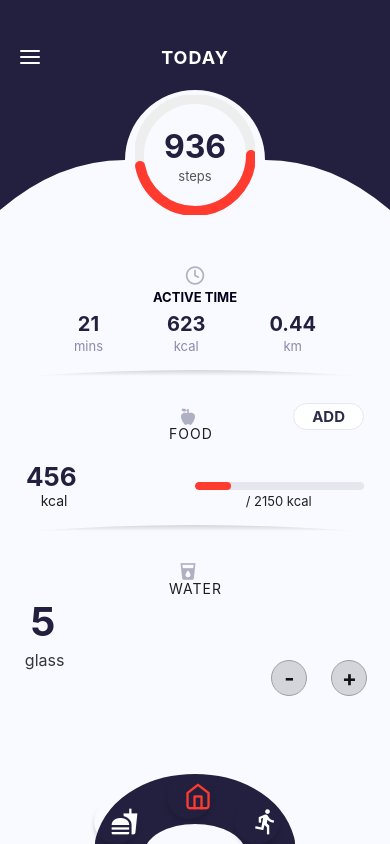
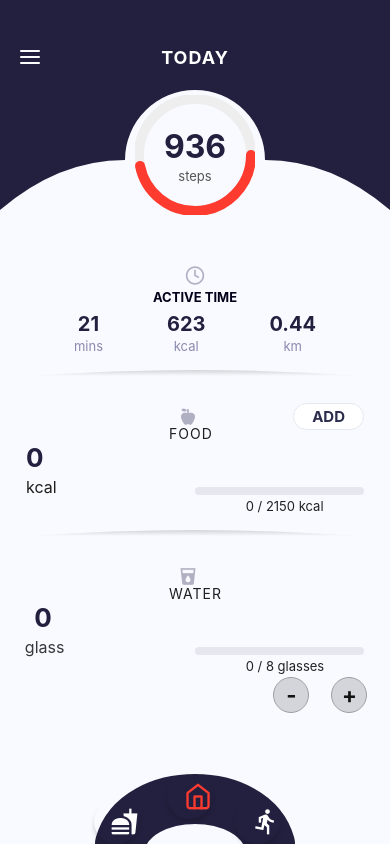
Before and after one commit to Jyoti-Shukla88/FitnessApp, a React Native app: screen /home in a window 390 px wide. Built offline with nearby package versions, Linux system fonts and the light colour scheme.

Commit message:
feat: add animated, persistent water tracker with daily reset

```diff
--- a/src/CaloriesContext.js
+++ b/src/CaloriesContext.js
@@ -1,8 +1,12 @@
+// CaloriesContext.js
 import React, { createContext, useState, useEffect, useCallback } from 'react';
 import AsyncStorage from '@react-native-async-storage/async-storage';
 
 export const CaloriesContext = createContext();
+
 const STORAGE_KEY = '@mealCalories';
+const DATE_KEY = '@mealCaloriesDate';
+const WATER_KEY = '@waterGlasses';
 
 export const CaloriesProvider = ({ children }) => {
   const [mealCalories, setMealCalories] = useState({
@@ -11,47 +15,73 @@ export const CaloriesProvider = ({ children }) => {
     snacks: 0,
     dinner: 0
   });
+  const [waterGlasses, setWaterGlasses] = useState(0);
+  const [isLoaded, setIsLoaded] = useState(false);
 
-  // Load from storage on app start
+  const calorieGoal = 2150; // kcal per day
+  const waterGoal = 8;      // glasses per day
+  const totalCalories = Object.values(mealCalories).reduce((sum, val) => sum + val, 0);
+
+  // Load saved data & reset daily
   useEffect(() => {
     const loadFromStorage = async () => {
       try {
-        const stored = await AsyncStorage.getItem(STORAGE_KEY);
-        if (stored) {
-          const parsed = JSON.parse(stored);
-          if (parsed && typeof parsed === 'object') {
-            setMealCalories(parsed);
-          }
+        const today = new Date().toDateString();
+        const storedDate = await AsyncStorage.getItem(DATE_KEY);
+
+        if (storedDate === today) {
+          const storedMeals = await AsyncStorage.getItem(STORAGE_KEY);
+          if (storedMeals) setMealCalories(JSON.parse(storedMeals));
+
+          const storedWater = await AsyncStorage.getItem(WATER_KEY);
+          if (storedWater) setWaterGlasses(parseInt(storedWater, 10) || 0);
+        } else {
+          await AsyncStorage.setItem(DATE_KEY, today);
+          setMealCalories({ breakfast: 0, lunch: 0, snacks: 0, dinner: 0 });
+          setWaterGlasses(0);
         }
       } catch (e) {
-        console.error('Error loading calories:', e);
+        console.error('Error loading data:', e);
+      } finally {
+        setIsLoaded(true);
       }
     };
     loadFromStorage();
   }, []);
 
-  // Save whenever mealCalories changes
+  // Save whenever values change
   useEffect(() => {
-    const saveToStorage = async () => {
-      try {
-        await AsyncStorage.setItem(STORAGE_KEY, JSON.stringify(mealCalories));
-      } catch (e) {
-        console.error('Error saving calories:', e);
-      }
-    };
-    saveToStorage();
-  }, [mealCalories]);
+    if (isLoaded) {
+      AsyncStorage.setItem(STORAGE_KEY, JSON.stringify(mealCalories)).catch(console.error);
+      AsyncStorage.setItem(WATER_KEY, waterGlasses.toString()).catch(console.error);
+    }
+  }, [mealCalories, waterGlasses, isLoaded]);
 
-  // Only update state if calories actually change
+  // Update calories
   const updateMealCalories = useCallback((meal, calories) => {
-    setMealCalories(prev => {
-      if (prev[meal] === calories) return prev;
-      return { ...prev, [meal]: calories };
-    });
+    setMealCalories(prev =>
+      prev[meal] === calories ? prev : { ...prev, [meal]: calories }
+    );
+  }, []);
+
+  // Update water
+  const updateWaterGlasses = useCallback(amount => {
+    setWaterGlasses(prev => Math.max(prev + amount, 0)); // no negatives
   }, []);
 
   return (
-    <CaloriesContext.Provider value={{ mealCalories, updateMealCalories }}>
+    <CaloriesContext.Provider
+      value={{
+        mealCalories,
+        totalCalories,
+        calorieGoal,
+        updateMealCalories,
+        waterGlasses,
+        waterGoal,
+        updateWaterGlasses,
+        isLoaded
+      }}
+    >
       {children}
     </CaloriesContext.Provider>
   );
--- a/src/home.js
+++ b/src/home.js
@@ -1,79 +1,108 @@
-import React, { useState } from 'react';
+// TodayScreen.js
+import React, { useContext, useRef, useEffect } from 'react';
 import {
-  View,
-  Text,
-  SafeAreaView,
-  StyleSheet,
-  ScrollView,
-  TouchableOpacity,
-  Dimensions,
-  StatusBar,
+  View, Text, SafeAreaView, StyleSheet, ScrollView,
+  TouchableOpacity, Dimensions, StatusBar, Animated
 } from 'react-native';
-import Svg, { Circle,Defs, LinearGradient, Stop, Path } from 'react-native-svg';
+import Svg, { Circle, Defs, LinearGradient, Stop, Path } from 'react-native-svg';
 import Feather from 'react-native-vector-icons/Feather';
 import MaterialCommunityIcons from 'react-native-vector-icons/MaterialCommunityIcons';
 import SemiRingNavBar from './SemiRingNavBar';
+import { CaloriesContext } from './CaloriesContext';
 
 const { width } = Dimensions.get('window');
 
 export default function TodayScreen({ navigation }) {
-  const [glasses, setGlasses] = useState(5);
-  const [activeButton, setActiveButton] = useState('home');
   const steps = 936;
   const stepGoal = 2000;
-  const progress = steps / stepGoal;
   const radius = 56;
   const circumference = 2 * Math.PI * radius;
-  const offset = circumference * (1 - progress);
+  const offset = circumference * (1 - steps / stepGoal);
+
+  const {
+    totalCalories, calorieGoal, isLoaded,
+    waterGlasses, waterGoal, updateWaterGlasses
+  } = useContext(CaloriesContext);
+
+  // Food animation
+  const foodAnim = useRef(new Animated.Value(0)).current;
+  useEffect(() => {
+    if (!isLoaded) {
+      foodAnim.setValue(0);
+      return;
+    }
+    const percent = calorieGoal > 0 ? (totalCalories / calorieGoal) * 100 : 0;
+    Animated.timing(foodAnim, {
+      toValue: percent,
+      duration: 500,
+      useNativeDriver: false
+    }).start();
+  }, );
+
+  const foodBarWidth = foodAnim.interpolate({
+    inputRange: [0, 100],
+    outputRange: ['0%', '100%']
+  });
+  const getFoodColor = () => {
+    const prog = calorieGoal > 0 ? totalCalories / calorieGoal : 0;
+    if (prog < 0.8) return '#4CAF50';
+    else if (prog < 1) return '#FF9800';
+    return '#F44336';
+  };
+
+  // Water animation
+  const waterAnim = useRef(new Animated.Value(0)).current;
+  useEffect(() => {
+    if (!isLoaded) {
+      waterAnim.setValue(0);
+      return;
+    }
+    const percent = waterGoal > 0 ? (waterGlasses / waterGoal) * 100 : 0;
+    Animated.timing(waterAnim, {
+      toValue: percent,
+      duration: 500,
+      useNativeDriver: false
+    }).start();
+  }, );
+
+  const waterBarWidth = waterAnim.interpolate({
+    inputRange: [0, 100],
+    outputRange: ['0%', '100%']
+  });
+  const getWaterColor = () => {
+    const prog = waterGoal > 0 ? waterGlasses / waterGoal : 0;
+    if (prog < 0.5) return '#2196F3';
+    else if (prog < 1) return '#03A9F4';
+    return '#00BCD4';
+  };
 
   return (
     <SafeAreaView style={styles.container}>
       <StatusBar barStyle="light-content" backgroundColor="#23203F" />
 
-      {/* ------- Curved Header ------- */}
+      {/* Header with Step Ring */}
       <View style={styles.headerContainer}>
         <Svg height={210} width={width} style={styles.svgCurve}>
-          <Path
-            fill="#23203F"
-            d={`
-              M0,210
-              Q${width * 0.15},160 ${width * 0.5 - 70},160
+          <Path fill="#23203F"
+            d={`M0,210 Q${width * 0.15},160 ${width * 0.5 - 70},160
                 A70,70 0 0,1 ${width * 0.5 + 70},160
-              Q${width * 0.85},160 ${width},210
-              L${width},0
-              L0,0
-              Z
-            `}
+                Q${width * 0.85},160 ${width},210 L${width},0 L0,0 Z`}
           />
         </Svg>
-
         <View style={styles.headerOverlay}>
           <Feather name="menu" size={24} color="#fff" />
           <Text style={styles.headerTitle}>TODAY</Text>
           <View style={{ width: 24 }} />
         </View>
-
-        {/* Step Ring in the circular cut-in notch */}
-        <View style={[styles.ringContainer, { top: 95}]}>
+        <View style={[styles.ringContainer, { top: 95 }]}>
           <Svg height={120} width={120}>
+            <Circle cx={60} cy={60} r={radius} stroke="#EEE" strokeWidth={10} fill="none" />
             <Circle
-              cx={60}
-              cy={60}
-              r={radius}
-              stroke="#EEE"
-              strokeWidth={10}
-              fill="none"
-            />
-            <Circle
-              cx={60}
-              cy={60}
-              r={radius}
-              stroke="#FF3B30"
-              strokeWidth={10}
+              cx={60} cy={60} r={radius}
+              stroke="#FF3B30" strokeWidth={10}
               strokeDasharray={circumference}
               strokeDashoffset={offset}
-              strokeLinecap="round"
-              fill="none"
+              strokeLinecap="round" fill="none"
             />
           </Svg>
           <View style={styles.stepCenterOverlay}>
@@ -83,133 +112,93 @@ export default function TodayScreen({ navigation }) {
         </View>
       </View>
 
-      {/* ------- Active Time Icon (above stats row) ------- */}
-      <View style={[styles.activeTimeIconRow,{top:50}]}>
+      {/* Stats */}
+      <View style={[styles.activeTimeIconRow, { top: 50 }]}>
         <Feather name="clock" size={20} color="#B0B0C3" />
         <Text style={styles.active}>ACTIVE TIME</Text>
       </View>
-
-      {/* ------- Stats Row ------- */}
       <View style={styles.statsRow}>
-        <View style={styles.statsItem}>
-          <Text style={styles.statsValue}>21</Text>
-          <Text style={styles.statsLabel}>mins</Text>
-        </View>
-        <View style={styles.statsItem}>
-          <Text style={styles.statsValue}>623</Text>
-          <Text style={styles.statsLabel}>kcal</Text>
-        </View>
-        <View style={styles.statsItem}>
-          <Text style={styles.statsValue}>0.44</Text>
-          <Text style={styles.statsLabel}>km</Text>
-        </View>
+        <View style={styles.statsItem}><Text style={styles.statsValue}>21</Text><Text style={styles.statsLabel}>mins</Text></View>
+        <View style={styles.statsItem}><Text style={styles.statsValue}>623</Text><Text style={styles.statsLabel}>kcal</Text></View>
+        <View style={styles.statsItem}><Text style={styles.statsValue}>0.44</Text><Text style={styles.statsLabel}>km</Text></View>
       </View>
 
-      {/* ------- Divider Below Stats Row ------- */}
+      {/* Divider */}
       <View style={{ alignItems: 'center', marginVertical: 10 }}>
-        <Svg width={width * 0.84} height={16} >
+        <Svg width={width * 0.84} height={16}>
           <Defs>
             <LinearGradient id="shadowGrad" x1="0" y1="0" x2="0" y2="1">
               <Stop offset="0%" stopColor="#000" stopOpacity="0.15" />
               <Stop offset="100%" stopColor="#000" stopOpacity="0" />
             </LinearGradient>
           </Defs>
-
-            {/* Curved top path */}
-            <Path
-            d={`M0 12 Q${(width * 0.84) / 2} 0 ${width * 0.84} 12`}
-            stroke="transparent"
-            strokeWidth={0}
-            fill="url(#shadowGrad)"
-            />
+          <Path d={`M0 12 Q${(width * 0.84) / 2} 0 ${width * 0.84} 12`} fill="url(#shadowGrad)" />
         </Svg>
       </View>
 
       <ScrollView contentContainerStyle={styles.scroll}>
-
-        {/* ------- Food Section ------- */}
+        {/* Food Section */}
         <View style={styles.section}>
           <View style={[styles.sectionHeader, { alignItems: 'center' }]}>
             <View style={{ flexDirection: 'row', alignItems: 'center' }}>
-              <MaterialCommunityIcons
-                name="food-apple"
-                size={20}
-                color="#B0B0C3"
-                style={{ marginRight: 6 }}
-              />
+              <MaterialCommunityIcons name="food-apple" size={20} color="#B0B0C3" style={{ marginRight: 6 }} />
               <Text style={styles.sectionTitle}>FOOD</Text>
             </View>
-            <TouchableOpacity style={styles.addBtn}>
+            <TouchableOpacity style={styles.addBtn} onPress={() => navigation.navigate('EatTodayStep1')}>
               <Text style={styles.addBtnText}>ADD</Text>
             </TouchableOpacity>
           </View>
           <View style={styles.foodNumRow}>
-            <Text style={styles.foodNum}>456</Text>
-            <Text style={[styles.foodKcal,{top:20,marginLeft:-40}]}>kcal</Text>
+            <Text style={styles.foodNum}>{isLoaded ? totalCalories : 0}</Text>
+            <Text style={[styles.foodKcal, ]}>kcal</Text>
           </View>
           <View style={styles.barBg}>
-            <View style={[styles.barFill, { width: `${(456 / 2150) * 100}%` }]} />
+            <Animated.View style={[styles.barFill, { width: foodBarWidth, backgroundColor: getFoodColor() }]} />
           </View>
-          <Text style={styles.kcalGoal}>/ 2150 kcal</Text>
+          <Text style={styles.kcalGoal}>{totalCalories} / {calorieGoal} kcal</Text>
         </View>
 
-        {/* ------- Divider Below Stats Row ------- */}
+        {/* Divider */}
         <View style={{ alignItems: 'center', marginVertical: 10 }}>
-        <Svg width={width * 0.84} height={16} >
+          <Svg width={width * 0.84} height={16}>
             <Defs>
               <LinearGradient id="shadowGrad" x1="0" y1="0" x2="0" y2="1">
                 <Stop offset="0%" stopColor="#000" stopOpacity="0.15" />
                 <Stop offset="100%" stopColor="#000" stopOpacity="0" />
               </LinearGradient>
             </Defs>
-
-            {/* Curved top path */}
-            <Path
-            d={`M0 12 Q${(width * 0.84) / 2} 0 ${width * 0.84} 12`} // quadratic bezier curve
-            stroke="transparent"
-            strokeWidth={0}
-            fill="url(#shadowGrad)" // fill with gradient to mimic shadow
-            />
+            <Path d={`M0 12 Q${(width * 0.84) / 2} 0 ${width * 0.84} 12`} fill="url(#shadowGrad)" />
           </Svg>
         </View>
 
-        {/* ------- Water Section ------- */}
+        {/* Water Section */}
         <View style={styles.section}>
           <View style={[styles.sectionHeader, { alignItems: 'center' }]}>
             <View style={{ flexDirection: 'row', alignItems: 'center' }}>
-            <MaterialCommunityIcons
-                name="cup-water"
-                size={20}
-                color="#B0B0C3"
-                style={{ marginRight: 6 }}
-            />
+              <MaterialCommunityIcons name="cup-water" size={20} color="#B0B0C3" style={{ marginRight: 6 }} />
               <Text style={styles.sectionTitle}>WATER</Text>
             </View>
             <View style={{ width: 46 }} />
           </View>
-
-        <View style={{ flexDirection: 'column', alignItems: 'center', justifyContent: 'center', }}>
-            <Text style={[styles.waterNum, { fontSize: 40, fontWeight: 'bold', color: '#23203F'}]}>{glasses}</Text>
-            <Text style={[styles.waterGlassLabel, { color: '#37373bff', fontSize: 16 ,marginTop:4}]}>glass</Text>
+          <View style={{ flexDirection: 'column', alignItems: 'center', justifyContent: 'center' }}>
+            <Text style={[styles.waterNum, { fontSize: 26, fontWeight: 'bold', color: '#23203F'}]}>{waterGlasses}</Text>
+            <Text style={[styles.waterGlassLabel, { color: '#37373bff', fontSize: 16, marginTop: 4 }]}>glass</Text>
           </View>
-
-        <View style={[styles.waterControls,{width:46,marginLeft:'80%'}]}>
-            <TouchableOpacity
-            style={styles.waterBtn}
-            onPress={() => setGlasses(Math.max(glasses - 1, 0))}
-            >
+          <View style={styles.barBg}>
+            <Animated.View style={[styles.barFill, { backgroundColor: getWaterColor(), width: waterBarWidth }]} />
+          </View>
+          <Text style={styles.kcalGoal}>{waterGlasses} / {waterGoal} glasses</Text>
+          <View style={[styles.waterControls, { width: 46, marginLeft: '80%' }]}>
+            <TouchableOpacity style={styles.waterBtn} onPress={() => updateWaterGlasses(-1)}>
               <Text style={styles.waterBtnTxt}>-</Text>
             </TouchableOpacity>
-            <TouchableOpacity
-            style={styles.waterBtn}
-            onPress={() => setGlasses(glasses + 1)}
-            >
+            <TouchableOpacity style={styles.waterBtn} onPress={() => updateWaterGlasses(1)}>
               <Text style={styles.waterBtnTxt}>+</Text>
             </TouchableOpacity>
           </View>
         </View>
+      </ScrollView>
 
-      </ScrollView>
       <SemiRingNavBar navigation={navigation} activeInitial="food" />
     </SafeAreaView>
   );
@@ -241,7 +230,7 @@ const styles = StyleSheet.create({
     alignItems: 'center',
     justifyContent: 'space-between',
     paddingHorizontal: 18,
-    zIndex: 2,
+    zIndex: 2
   },
   headerTitle: {
     flex: 1,
@@ -250,8 +239,7 @@ const styles = StyleSheet.create({
     fontWeight: 'bold',
     color: '#fff',
     letterSpacing: 1,
-    includeFontPadding: false,
-    textTransform: 'uppercase',
+    textTransform: 'uppercase'
   },
   ringContainer: {
     position: 'absolute',
@@ -261,7 +249,7 @@ const styles = StyleSheet.create({
     height: 120,
     justifyContent: 'center',
     alignItems: 'center',
-    zIndex: 3,
+    zIndex: 3
   },
   stepCenterOverlay: {
     position: 'absolute',
@@ -270,76 +258,64 @@ const styles = StyleSheet.create({
     alignItems: 'center',
     justifyContent: 'center',
     left: 0,
-    top: 0,
+    top: 0
   },
   stepCount: {
     fontSize: 32,
     fontWeight: 'bold',
-    color: '#23203F',
+    color: '#23203F'
   },
   stepLabel: {
     fontSize: 13,
     color: '#555',
-    marginTop: 2,
+    marginTop: 2
   },
   activeTimeIconRow: {
     alignItems: 'center',
     marginTop: 4,
-    marginBottom: 2,
+    marginBottom: 2
   },
   statsRow: {
     marginTop: 55,
     flexDirection: 'row',
     justifyContent: 'space-evenly',
     alignItems: 'flex-end',
-    paddingHorizontal: 10,
+    paddingHorizontal: 10
   },
-  statsItem: { alignItems: 'center' },
+  statsItem: {
+    alignItems: 'center'
+  },
   statsValue: {
     fontSize: 20,
     fontWeight: 'bold',
-    color: '#23203F',
+    color: '#23203F'
   },
   statsLabel: {
     fontSize: 13,
     color: '#8A8AAE',
-    marginTop: 2,
+    marginTop: 2
   },
-  active:{
+  active: {
     fontSize: 13,
     color: '#01011aff',
     marginTop: 2,
-    fontWeight:'bold',
-  },
-  statsDivider: {
-    marginTop: 14,
-    marginBottom: 10,
-    height: 1,
-    width: '84%',
-    backgroundColor: '#EDEDF3',
-    alignSelf: 'center',
-    borderRadius: 1,
-    shadowColor: '#000',
-    shadowOffset: { width: 0, height: 2 },
-    shadowOpacity: 0.5,
-    shadowRadius: 2,
-    elevation: 2,
+    fontWeight: 'bold'
   },
   section: {
-    paddingHorizontal: 26,
+    paddingHorizontal: 26
   },
   sectionHeader: {
     flexDirection: 'row',
     justifyContent: 'space-between',
     alignItems: 'center',
-    marginLeft:'45%'
+    marginLeft: '45%'
   },
   sectionTitle: {
     fontSize: 14,
     color: '#1f1f21ff',
     letterSpacing: 1,
     marginTop: 35,
-    marginLeft:-35
+    marginLeft: -35
   },
   addBtn: {
     borderWidth: 1,
@@ -348,27 +324,27 @@ const styles = StyleSheet.create({
     paddingHorizontal: 18,
     paddingVertical: 3,
     backgroundColor: '#fff',
-    marginTop: 0,
+    marginTop: 0
   },
   addBtnText: {
     fontSize: 15,
     color: '#2C2C4C',
-    fontWeight: '700',
+    fontWeight: '700'
   },
   foodNumRow: {
-    flexDirection: 'row',
-    alignItems: 'baseline',
+    flexDirection: 'column',
+    alignItems: 'baseline'
   },
   foodNum: {
     fontSize: 26,
     fontWeight: 'bold',
     color: '#23203F',
-    marginRight: 4,
+    marginRight: 4
   },
   foodKcal: {
-    fontSize: 14,
+    fontSize: 16,
     color: '#201d1dff',
-    marginTop: 30,
+    marginTop: 4
   },
   barBg: {
     height: 8,
@@ -377,12 +353,11 @@ const styles = StyleSheet.create({
     width: '50%',
     marginTop: -10,
     overflow: 'hidden',
-    marginLeft:'50%'
+    marginLeft: '50%'
   },
   barFill: {
     height: 8,
-    backgroundColor: '#FF3B30',
-    borderRadius: 4,
+    borderRadius: 4
   },
   kcalGoal: {
     marginTop: 3,
@@ -393,9 +368,11 @@ const styles = StyleSheet.create({
   waterControls: {
     flexDirection: 'row',
     alignItems: 'center',
-    marginTop: -10,
+    marginTop: 0,
     justifyContent: 'center',
-    marginBottom: 20,
+    //marginBottom: 20 ,
+     paddingHorizontal: 18,
+    paddingVertical: 3,
   },
   waterBtn: {
     width: 36,
@@ -406,29 +383,23 @@ const styles = StyleSheet.create({
     backgroundColor: '#d4d4dbff',
     justifyContent: 'center',
     alignItems: 'center',
-    marginHorizontal: 12,
+    marginHorizontal: 12 ,
+    marginRight:'100%'
   },
   waterBtnTxt: {
     fontSize: 22,
     color: '#141313ff',
-    fontWeight: 'bold',
+    fontWeight: 'bold'
   },
   waterNum: {
     fontSize: 40,
     fontWeight: '700',
     color: '#23203F',
-    marginRight:'90%',
+    marginRight: '90%'
   },
   waterGlassLabel: {
     fontSize: 15,
     color: '#8A8AAE',
-    marginRight: '89%',
-  },
-  absoluteFill: {
-    position: 'absolute',
-    top: 0,
-    left: 0,
-    right: 0,
-    bottom: 0,
+    marginRight: '89%'
   },
 });
```
Lines whose indentation alone changed are shown as unchanged.
